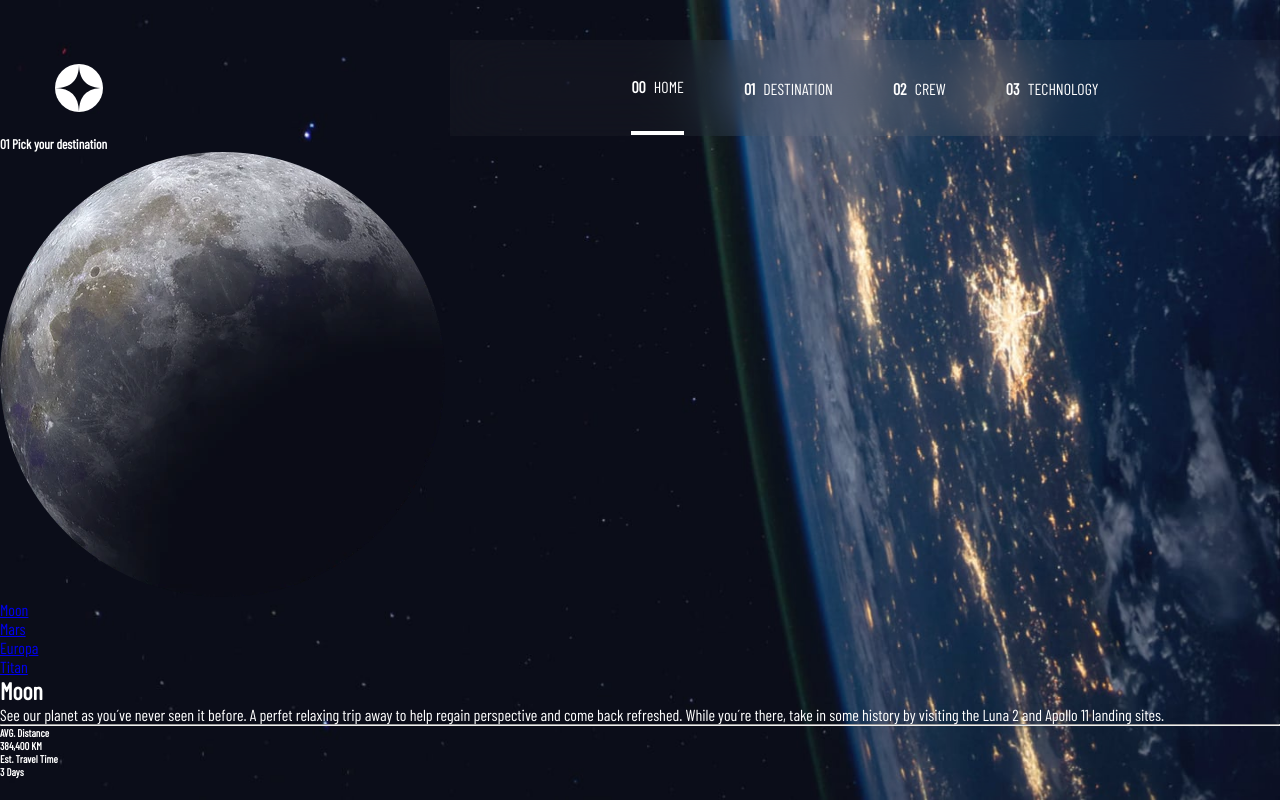
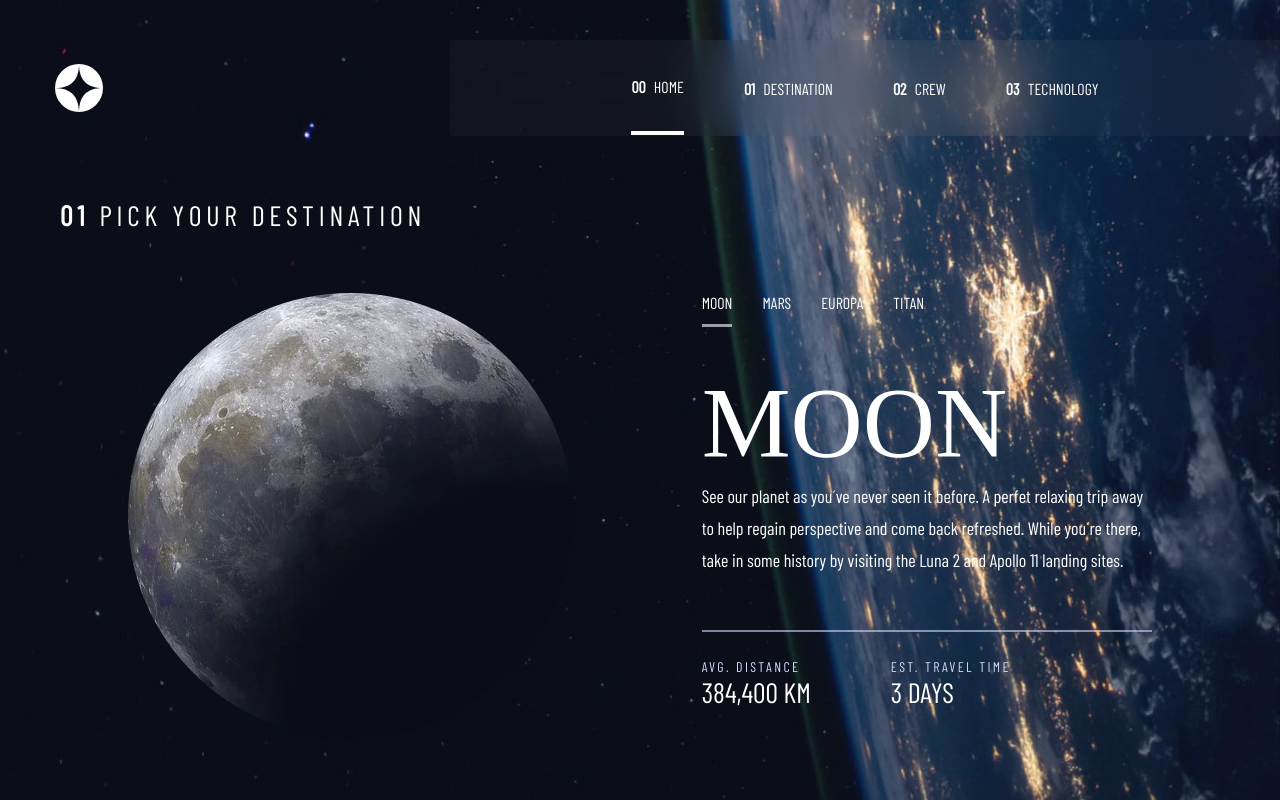
Before and after one commit to GuuilhermeRS/Travel-Website, a React app: page /destination in a window 1280 px wide. Built offline with nearby package versions, Linux system fonts and the light colour scheme; the HTML template or start-up script is replaced by a standard one; a web font is replaced by a local one.

Commit message:
Refatorando Destinos com Styled Components

```diff
--- a/src/components/Destination/index.js
+++ b/src/components/Destination/index.js
@@ -1,4 +1,7 @@
 import React, { useState, useEffect } from 'react';
+
+import { Bodytext, Heading2, Heading5, Subheading1, Subheading2 } from '../../styles/global';
+import { Section, Planet, PlanetList, PlanetInfo } from './styles';
 
 const planets = [
   { name: 'Moon', active: true, distance: '384,400 KM', time: '3 Days', img: '/image-moon.webp', desc: 'See our planet as you´ve never seen it before. A perfet relaxing trip away to help regain perspective and come back refreshed. While you´re there, take in some history by visiting the Luna 2 and Apollo 11 landing sites.' },
@@ -26,16 +29,15 @@ function Destination() {
   }, [currentPlanet]);
 
   return (
-    <div>
-      <h5><strong className='strong'>01 </strong>Pick your destination</h5>
+    <Section>
+      <Heading5><strong className='strong'>01 </strong>Pick your destination</Heading5>
 
-      <div className="destinations">
-        <div className="img">
-          <img src={currentPlanet.img} alt="Moon Image" />
-        </div>
-        <div className="description">
+      <Planet>
+        <img src={currentPlanet.img} alt="Moon Image" />
 
-          <ul className="planets-list">
+        <div>
+
+          <PlanetList>
           {planets.map(planet => (
             <li
               key={planet.name}
@@ -49,28 +51,27 @@ function Destination() {
               </a>
             </li>
           ))}
-          </ul>
+          </PlanetList>
 
-          <h2>{currentPlanet.name}</h2>
+          <Heading2>{currentPlanet.name}</Heading2>
 
-          <p>{currentPlanet.desc}</p>
-          <hr />
+          <Bodytext>{currentPlanet.desc}</Bodytext>
 
-          <div className="planet-desc">
-            <div className="distance">
-              <h6 className='subheading-2'>AVG. Distance</h6>
-              <h6 className='subheading-1'>{currentPlanet.distance}</h6>
+          <PlanetInfo>
+            <div>
+              <Subheading2>AVG. Distance</Subheading2>
+              <Subheading1>{currentPlanet.distance}</Subheading1>
             </div>
 
-            <div className="time">
-              <h6 className='subheading-2'>Est. Travel Time</h6>
-              <h6 className='subheading-1'>{currentPlanet.time}</h6>
+            <div>
+              <Subheading2>Est. Travel Time</Subheading2>
+              <Subheading1>{currentPlanet.time}</Subheading1>
 
             </div>
-          </div>
+          </PlanetInfo>
         </div>
-      </div>
-    </div>
+      </Planet>
+  </Section>
   );
 }
 
--- /dev/null
+++ b/src/components/Destination/styles.js
@@ -0,0 +1,74 @@
+import styled from 'styled-components';
+
+import { colors } from '../../styles/global';
+
+export const Section = styled.section`
+  min-height: calc(100vh - (96px + 40px));
+
+  display: flex;
+  align-items: flex-start;
+  justify-content: space-evenly;
+  flex-direction: column;
+
+  h5 {
+    margin-left: 60px;
+  }
+`
+
+export const Planet = styled.div`
+  display: flex;
+  width: 100%;
+
+  justify-content: space-evenly;
+
+  p::after {
+    content: '';
+    width: 100%;
+    height: 2px;
+    background: ${colors.primary};
+    opacity: .6;
+
+    display: block;
+    position: relative;
+    bottom: -54px;
+  }
+`
+
+export const PlanetList = styled.ul`
+  display: flex;
+
+  list-style: none;
+
+  margin-bottom: 50px;
+
+  a {
+    color: ${colors.light};
+    font-size: 16px;
+
+    text-decoration: none;
+    text-transform: uppercase;
+
+    margin-right: 30px;
+  }
+
+  .active::after {
+    content: '';
+    width: calc(100% - 30px);
+    height: 3px;
+    background: ${colors.light};
+    opacity: .6;
+
+    display: block;
+    position: relative;
+    bottom: -12px;
+  }
+`
+
+export const PlanetInfo= styled.div`
+  display: flex;
+
+  div {
+    margin-right: 80px;
+    margin-top: 80px;
+  }
+`
--- a/src/styles/global.js
+++ b/src/styles/global.js
@@ -74,17 +74,22 @@ export const Heading5 = styled.h5 `
 export const Subheading1 = styled.h6 `
   font-weight: 400;
   font-size: 28px;
+  text-transform: uppercase;
 `
 
 export const Subheading2 = styled.h6 `
   font-weight: 400;
   font-size: 14px;
+  color: ${colors.primary};
 
+  text-transform: uppercase;
   letter-spacing: 2.35px;
 `
 export const Bodytext = styled.p `
   font-weight: 400;
   font-size: 18px;
 
+  line-height: 32px;
+
   max-width: 450px;
 `
```
